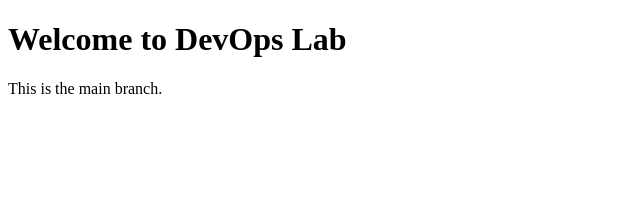
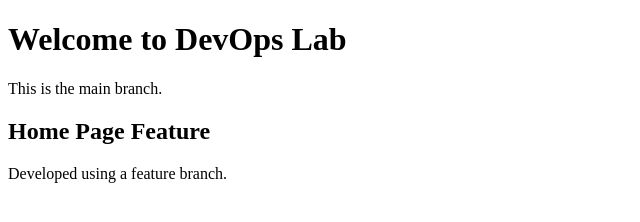
Before and after one commit to Manikanth-789/DevOps-Git-Lab, a plain HTML site: page index.html in a window 1280 px wide. Shown: the whole page, without its empty margins (0-640 px from the left). Drawn offline with Linux system fonts and the light colour scheme.

Commit message:
Add home page feature

```diff
--- a/index.html
+++ b/index.html
@@ -6,5 +6,7 @@
 <body>
 <h1>Welcome to DevOps Lab</h1>
 <p>This is the main branch.</p>
+<h2>Home Page Feature</h2>
+<p>Developed using a feature branch.</p>
 </body>
 </html>
```
